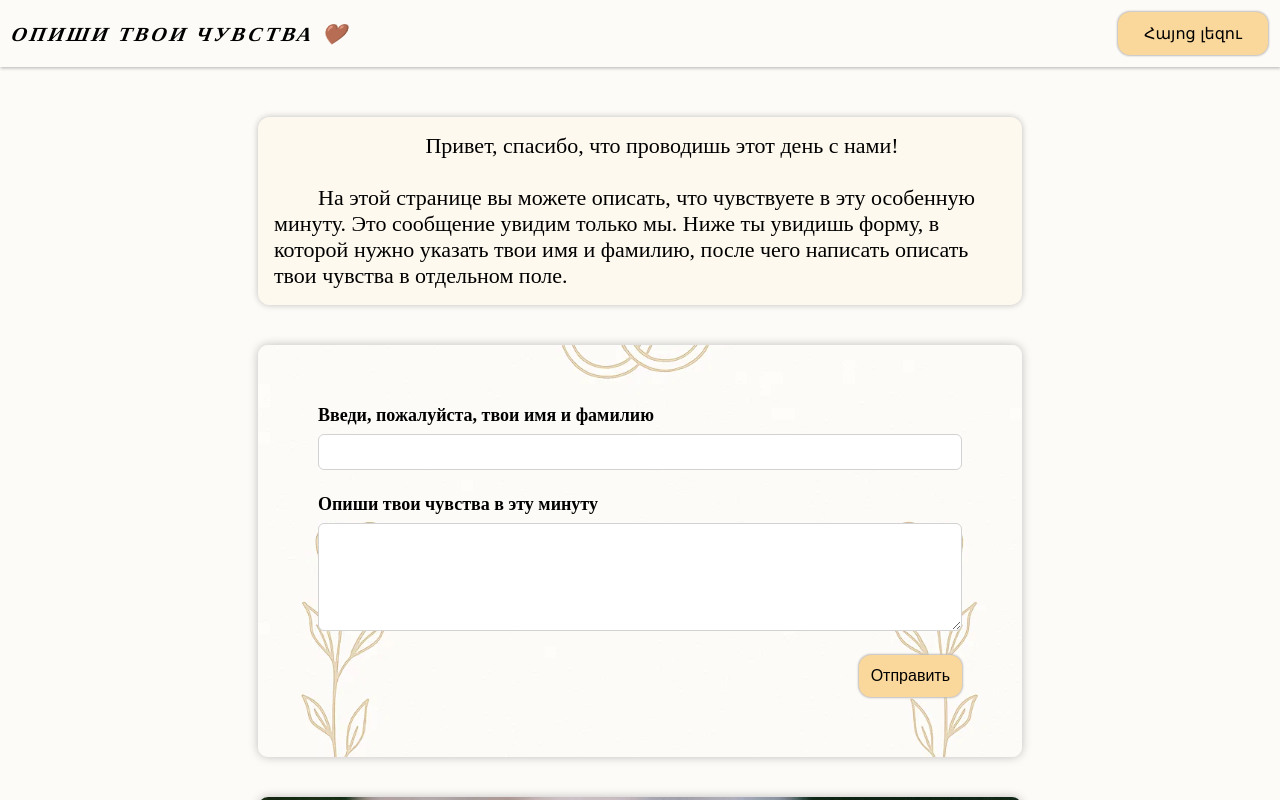
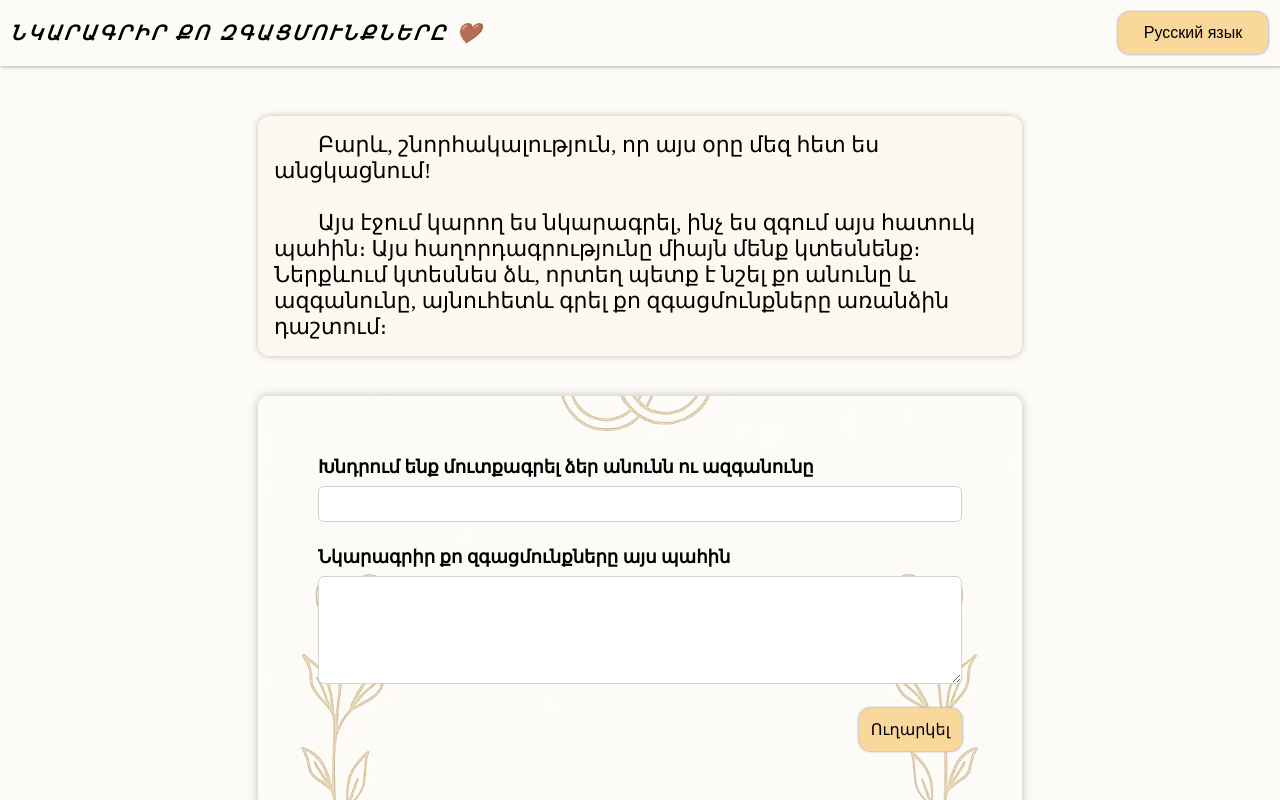
Before and after one commit to arturgxu/desire, a plain HTML site: page templates/index.html in a window 1280 px wide. Both pictures are taken after a click on the button "Հայոց լեզու". Shown: the top 800 px of the page. Drawn offline with nearby package versions, Linux system fonts and the light colour scheme; files that its build step writes are made by us from their sources; a web font is replaced by a local one.

Commit message:
Add change laguage

```diff
--- a/script.js
+++ b/script.js
@@ -1,41 +1,84 @@
+const translate_document = {
+  ru: {
+    header_title: "Опиши  твои  чувства 🤎",
+    button_language: "Հայոց լեզու",
+    description_first: "Привет, спасибо, что проводишь этот день с нами!",
+    description_last:
+      "На этой странице вы можете описать, что чувствуете в эту особенную минуту. Это сообщение увидим только мы. Ниже ты увидишь форму, в которой нужно указать твои имя и фамилию, после чего написать описать твои чувства в отдельном поле.",
+    label_name: "Введи, пожалуйста, твои имя и фамилию",
+    label_desire: "Опиши твои чувства в эту минуту",
+    button_submit: "Отправить",
+    success_message: "желаем тебе хорошего вечера! 😊",
+  },
+  hy: {
+    header_title: "Նկարագրիր քո զգացմունքները 🤎",
+    button_language: "Русский язык",
+    description_first:
+      "Բարև, շնորհակալություն, որ այս օրը մեզ հետ ես անցկացնում!",
+    description_last:
+      "Այս էջում կարող ես նկարագրել, ինչ ես զգում այս հատուկ պահին։ Այս հաղորդագրությունը միայն մենք կտեսնենք։ Ներքևում կտեսնես ձև, որտեղ պետք է նշել քո անունը և ազգանունը, այնուհետև գրել քո զգացմունքները առանձին դաշտում։",
+    label_name: "Խնդրում ենք մուտքագրել ձեր անունն ու ազգանունը",
+    label_desire: "Նկարագրիր քո զգացմունքները այս պահին",
+    button_submit: "Ուղարկել",
+    success_message: "ցանկանում ենք քեզ լավ երեկո! 😊",
+  },
+};
+
 document.addEventListener("DOMContentLoaded", () => {
+  let current_language = "ru";
 
-  const form = document.querySelector(".form")
+  document.getElementById("button_language").addEventListener("click", () => {
+    if (current_language === 'ru') {
+        current_language = 'hy'
+    } else {
+        current_language = 'ru'
+    }
+    updateLanguage();
 
-  const name_input = document.getElementById("name")
-  const desire_input = document.getElementById("desire")
+  });
+
+  function updateLanguage() {
+    document.querySelectorAll("[data-i18n]").forEach((element) => {
+        const key = element.getAttribute("data-i18n");
+        element.textContent = translate_document[current_language] [key]
+    })
+  };
+
+
+  const name_input = document.getElementById("name");
+  const desire_input = document.getElementById("desire");
 
   name_input.addEventListener("change", (event) => {
-    const value = event.target.value
-    localStorage.setItem('name', value)
+    const value = event.target.value;
+    localStorage.setItem("name", value);
   });
 
   desire_input.addEventListener("change", (event) => {
-    const value = event.target.value
-    localStorage.setItem('desire', value)
+    const value = event.target.value;
+    localStorage.setItem("desire", value);
   });
 
-  const local_name = localStorage.getItem("name")
-  const local_desire = localStorage.getItem("desire")
-
+  const local_name = localStorage.getItem("name");
+  const local_desire = localStorage.getItem("desire");
 
   if (local_name) {
-    name_input.value = local_name
+    name_input.value = local_name;
   }
 
   if (local_desire) {
-    desire_input.value = local_desire
+    desire_input.value = local_desire;
   }
 
+  const form = document.querySelector(".form");
 
   form.addEventListener("submit", async (event) => {
     event.preventDefault();
 
-    const name = name_input.value.trim()
-    const desire = desire_input.value.trim()
+    const name = name_input.value.trim();
+    const desire = desire_input.value.trim();
 
     if (!name || !desire) {
-      alert("Пожалуйста, заполни оба поля!")
+      alert("Пожалуйста, заполни оба поля!");
       return;
     }
 
@@ -49,25 +92,25 @@ document.addEventListener("DOMContentLoaded", () => {
       });
 
       if (true) {
-        const main = document.querySelector("main")
-        main.innerHTML = ''
+        const main = document.querySelector("main");
+        main.innerHTML = "";
 
-        const success = document.createElement("div")
-        const succesText = document.createElement("h1")
+        const success = document.createElement("div");
+        const succesText = document.createElement("h1");
 
-        succesText.textContent = `${name}, желаем тебе хорошего вечера! 😊`
+        succesText.dataset.i18n = "success_message";
+        succesText.textContent = `${name}, желаем тебе хорошего вечера! 😊`;
 
-        success.appendChild(succesText)
-        main.appendChild(success)
+        success.appendChild(succesText);
+        main.appendChild(success);
 
-        localStorage.clear()
-
+        localStorage.clear();
       } else {
-        alert("Произошла ошибка при отправке.")
+        alert("Произошла ошибка при отправке.");
       }
     } catch (error) {
-      console.error("Ошибка при отправке формы:", error)
-      alert("Ошибка соединения с сервером.")
+      console.error("Ошибка при отправке формы:", error);
+      alert("Ошибка соединения с сервером.");
     }
   });
 });
--- a/templates/index.html
+++ b/templates/index.html
@@ -15,30 +15,30 @@
   <div class="wrapper">
     <header>
       <div class="header_left">
-        <span>Опиши  твои  чувства 🤎</span>
+        <span data-i18n="header_title">Опиши  твои  чувства 🤎</span>
       </div>
       <div class="header_right">
-        <button class="change_language">Հայոց լեզու</button>
+        <button class="change_language" data-i18n="button_language" id="button_language">Հայոց լեզու</button>
       </div>
     </header>
     <main>
       <div class="form-container">
         <div class="description">
-         <p>Привет, спасибо, что проводишь этот день с нами!</p>
+         <p data-i18n="description_first">Привет, спасибо, что проводишь этот день с нами!</p>
          <br>
-         <p>На этой странице вы можете описать, что чувствуете в эту особенную минуту. Это сообщение увидим только мы. Ниже ты увидишь форму, в которой нужно указать твои имя и фамилию, после чего написать описать твои чувства в отдельном поле.</p>
+         <p data-i18n="description_last">На этой странице вы можете описать, что чувствуете в эту особенную минуту. Это сообщение увидим только мы. Ниже ты увидишь форму, в которой нужно указать твои имя и фамилию, после чего написать описать твои чувства в отдельном поле.</p>
         </div>
         <form class="form" action="">
           <div class="name_container">
-            <label for="name">Введи, пожалуйста, твои имя и фамилию</label>
+            <label for="name" data-i18n="label_name">Введи, пожалуйста, твои имя и фамилию</label>
             <input type="text" name="name" id="name"></input>
           </div>
           <div class="desire_container">
-            <label for="desire">Опиши твои чувства в эту минуту</label>
+            <label for="desire" data-i18n="label_desire">Опиши твои чувства в эту минуту</label>
             <textarea id="desire" rows="5" placeholder=""></textarea>
           </div>
           <div class="form_submit">
-            <button type="submit">Отправить</button>
+            <button type="submit" data-i18n="button_submit">Отправить</button>
           </div>
         </form>
       </div>
```
